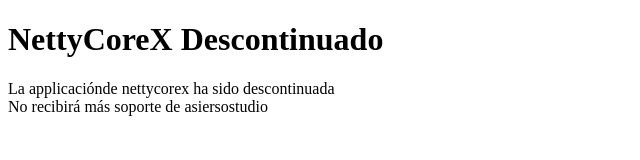
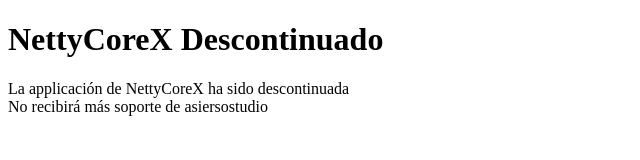
Before and after one commit to Asierso/NettyCore, a plain HTML site: page web/index.html in a window 1280 px wide. Shown: the full height of the page, 0-640 px from the left. Drawn offline with Linux system fonts and the light colour scheme.

Commit message:
Update index.html

```diff
--- a/web/index.html
+++ b/web/index.html
@@ -7,6 +7,6 @@
 </head>
 <body>
     <h1>NettyCoreX Descontinuado</h1>
-    <p>La applicaciónde nettycorex ha sido descontinuada<br>No recibirá más soporte de asiersostudio</p>
+    <p>La applicación de NettyCoreX ha sido descontinuada<br>No recibirá más soporte de asiersostudio</p>
 </body>
 </html>
```
